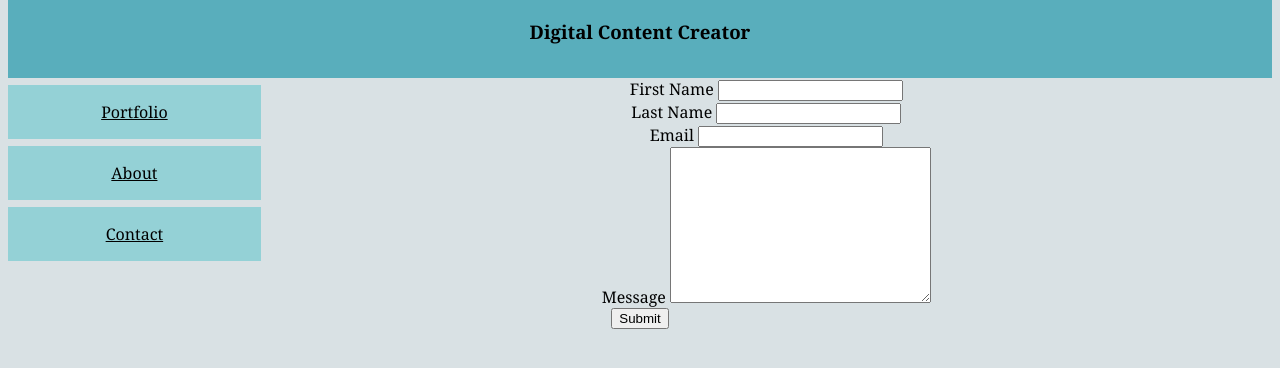
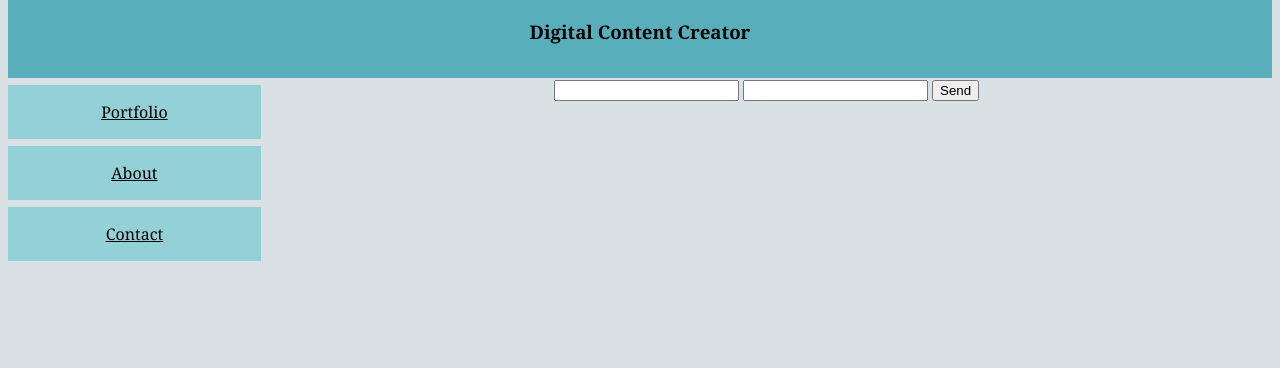
Before and after one commit to hanagarcia/BFA-Portfolio, a plain HTML site: page page1.html in a window 1280 px wide. Shown: the part 90-458 px from the top of the page. Drawn offline with Linux system fonts and the light colour scheme.

Commit message:
Update page1.html

```diff
--- a/page1.html
+++ b/page1.html
@@ -49,35 +49,11 @@
   </div>
 </head>
 <body>
-    <section>
-        <div class="container">
-            <form action="https://formsubmit.co/hanagarcia1234@gmail.com" method="POST">
-
-                <div class="form group">
-                    <label for="firstname">First Name</label>
-                    <input type="text" id="firstname" name="firstname">
-                </div>
-
-                <div class="form group">
-                    <label for="lastname">Last Name</label>
-                    <input type="text" id="lastname" name="lastname">
-                </div>
-
-                <div class="form group">
-                    <label for="email">Email</label>
-                    <input type="email"id="email"name="email">
-                </div>
-
-                <div class="form group">
-                    <label for="message">Message</label>
-                    <textarea name="message" id="message" cols="30" rows="10"></textarea>
-
-                </div>
-
-                <button type="submit">Submit</button>
-            </form>
-        </div>
-    </section>
+          <form action="https://formsubmit.co/hanagracia1234@gmail.com" method="POST">
+            <input type="text" name="name" required>
+            <input type="email" name="email" required>
+            <button type="submit">Send</button>
+       </form>
 
 
 </body>
```
